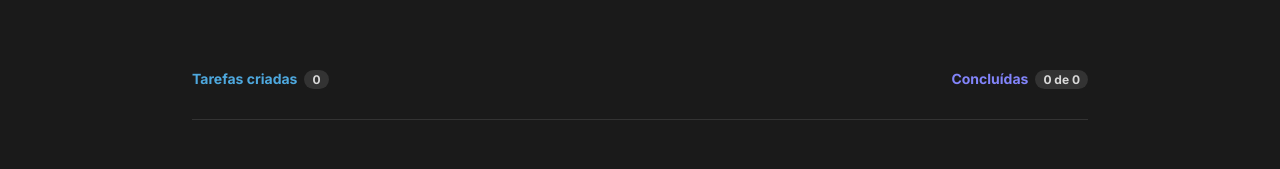
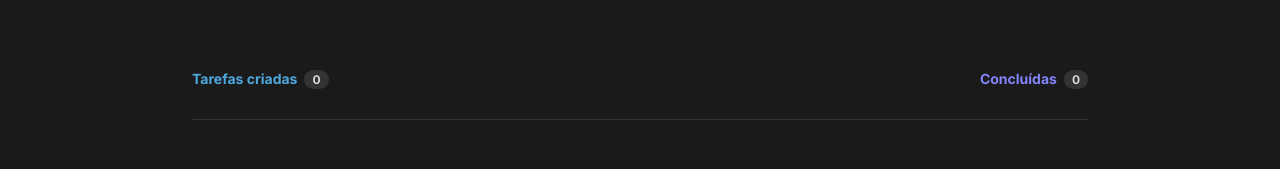
Before and after one commit to deibsoncogo/Ignite2022, a React (Vite) app in the folder ReactJS/Desafio01/: page / in a window 1280 px wide. Shown: the part 235-404 px from the top of the page. Built offline with nearby package versions, Linux system fonts and the light colour scheme.

Commit message:
✨ feat d1: criação do component count

```diff
--- /dev/null
+++ b/ReactJS/Desafio01/src/components/count.tsx
@@ -0,0 +1,24 @@
+import * as S from '../styles/count'
+
+interface IProps {
+  tasksPending: number
+  tasksChecked: number
+}
+
+export function Count({ tasksPending, tasksChecked }: IProps) {
+  const tasksTotal = tasksPending + tasksChecked
+
+  const messageTaskChecked = tasksTotal === 0 ? '0' : `${tasksChecked} de ${tasksTotal}`
+
+  return (
+    <S.Count>
+      <div>
+        <p>Tarefas criadas</p> <strong>{tasksTotal}</strong>
+      </div>
+
+      <div>
+        <p>Concluídas</p> <strong>{messageTaskChecked}</strong>
+      </div>
+    </S.Count>
+  )
+}
--- a/ReactJS/Desafio01/src/pages/home.tsx
+++ b/ReactJS/Desafio01/src/pages/home.tsx
@@ -4,6 +4,7 @@ import { HiPlus } from 'react-icons/hi'
 import { MdAttachFile } from 'react-icons/md'
 import { v4 as uuid } from 'uuid'
 import logo from '../assets/logo.svg'
+import { Count } from '../components/count'
 import { useLocalStorageHook } from '../hooks/localStorageHook'
 import { ITask } from '../interfaces/task'
 import * as S from '../styles/home'
@@ -71,17 +72,7 @@ export function Home(props: IProps) {
 
       <S.Main>
         <section>
-          <S.Count>
-            <div>
-              <p>Tarefas criadas</p>
-              <strong>{tasksPending.length + tasksChecked.length}</strong>
-            </div>
-
-            <div>
-              <p>Concluídas</p>
-              <strong>{`${tasksChecked.length} de ${tasksPending.length + tasksChecked.length}`}</strong>
-            </div>
-          </S.Count>
+          <Count tasksPending={tasksPending.length} tasksChecked={tasksChecked.length} />
 
           <S.Task>
             {tasksPending.length === 0 && tasksChecked.length === 0 ? (
--- /dev/null
+++ b/ReactJS/Desafio01/src/styles/count.ts
@@ -0,0 +1,39 @@
+import styled from 'styled-components'
+
+export const Count = styled.aside`
+  display: inline-flex;
+  flex-direction: row;
+  align-items: center;
+  justify-content: space-between;
+
+  width: 100%;
+  padding-bottom: 30px;
+
+  div {
+    display: inline-flex;
+    flex-direction: row;
+    align-items: flex-start;
+    justify-content: center;
+
+    gap: 7px;
+
+    p {
+      font-weight: 700;
+      font-size: 0.875rem;
+    }
+
+    strong {
+      border-radius: 999px;
+      padding: 2px 8px;
+
+      color: ${({ theme }) => theme.gray200};
+      font-weight: 700;
+      font-size: 0.75rem;
+
+      background-color: ${({ theme }) => theme.gray400}
+    }
+  }
+
+  div:nth-child(1) p { color: ${({ theme }) => theme.blue} }
+  div:nth-child(2) p { color: ${({ theme }) => theme.purple} }
+`
--- a/ReactJS/Desafio01/src/styles/home.ts
+++ b/ReactJS/Desafio01/src/styles/home.ts
@@ -95,44 +95,6 @@ export const Main = styled.main`
   }
 `
 
-export const Count = styled.aside`
-  display: inline-flex;
-  flex-direction: row;
-  align-items: center;
-  justify-content: space-between;
-
-  width: 100%;
-  padding-bottom: 30px;
-
-  div {
-    display: inline-flex;
-    flex-direction: row;
-    align-items: flex-start;
-    justify-content: center;
-
-    gap: 7px;
-
-    p {
-      font-weight: 700;
-      font-size: 0.875rem;
-    }
-
-    strong {
-      border-radius: 999px;
-      padding: 2px 8px;
-
-      color: ${({ theme }) => theme.gray200};
-      font-weight: 700;
-      font-size: 0.75rem;
-
-      background-color: ${({ theme }) => theme.gray400}
-    }
-  }
-
-  div:nth-child(1) p { color: ${({ theme }) => theme.blue} }
-  div:nth-child(2) p { color: ${({ theme }) => theme.purple} }
-`
-
 export const Task = styled.div`
   display: inline-flex;
   flex-direction: column;
```
